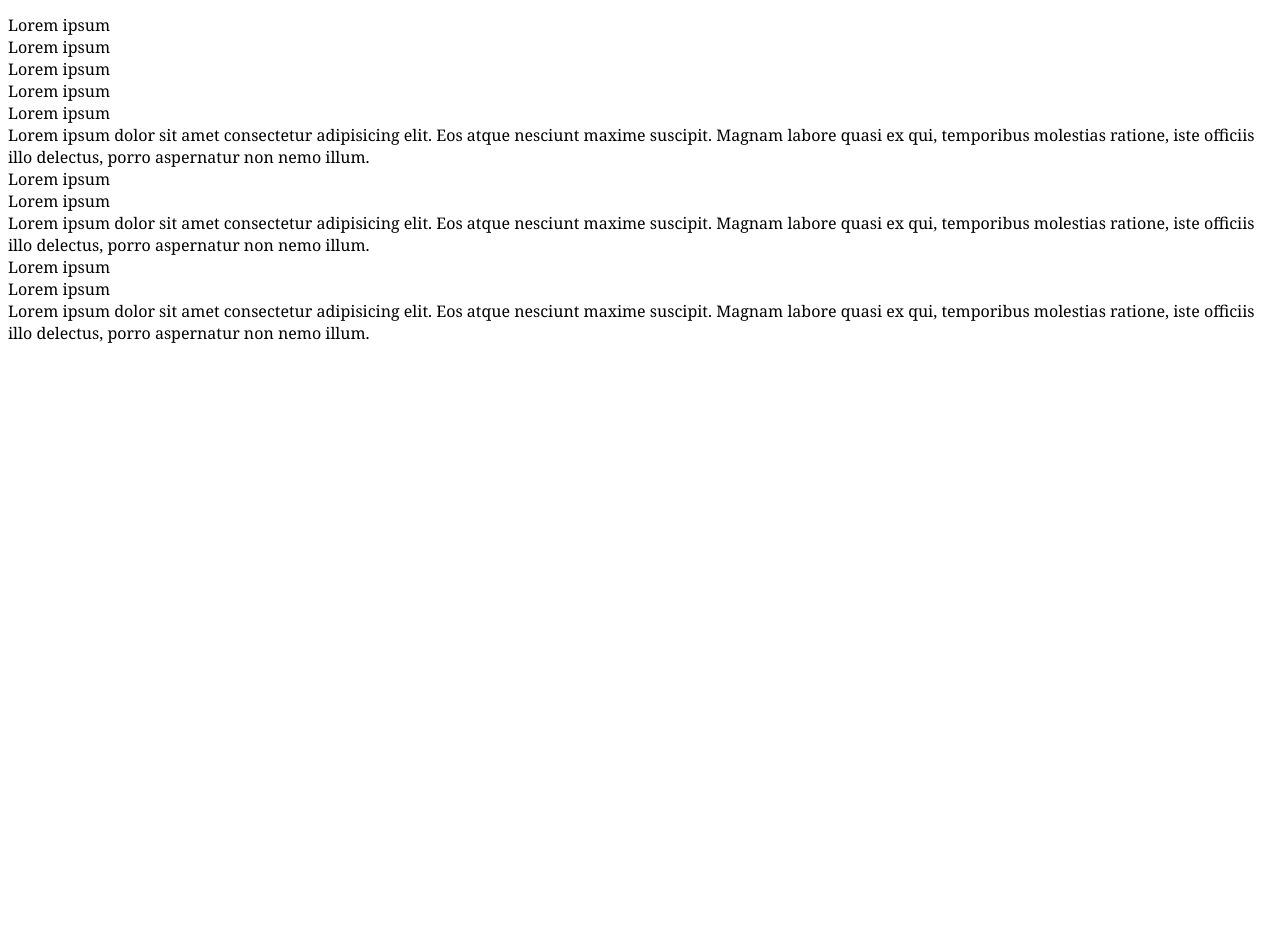
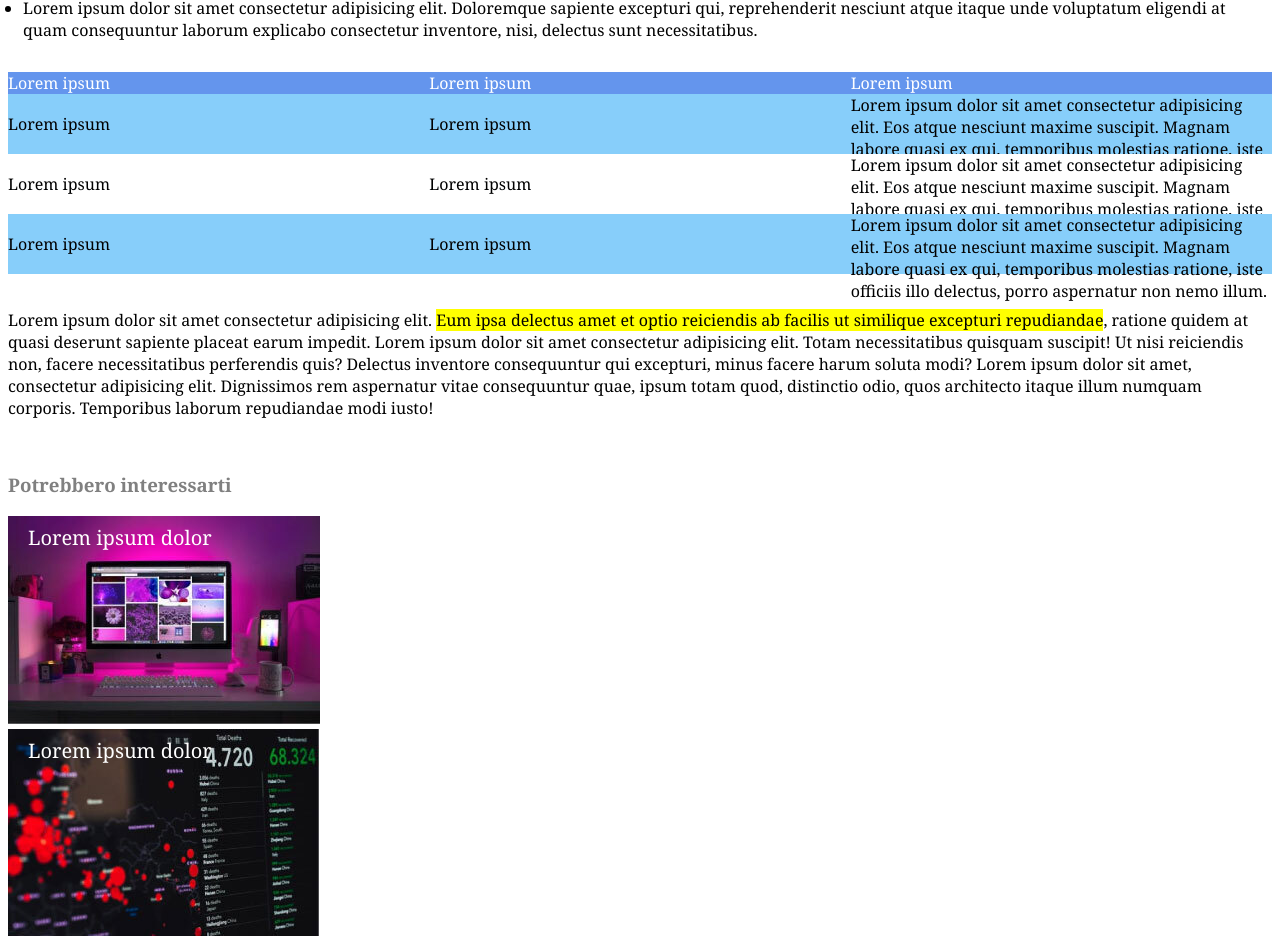
Before and after one commit to Sebushka89/html-css-booleaner, a plain HTML site: page index.html in a window 1280 px wide. Shown: the part 1172-2121 px from the top of the page. Before the commit the page ends 1524 px from the top, so only its background shows below. Drawn offline with Linux system fonts and the light colour scheme.

Commit message:
Final commit

```diff
--- a/css/style.css
+++ b/css/style.css
@@ -41,3 +41,74 @@
 .list {
     padding: 15px;
 }
+.autor {
+    font-size: 12px;
+}
+
+.row {
+    width: 100%;
+}
+
+.element {
+    display: inline-block;
+    width: 33.33333%;
+    float: left;
+    color: white;
+    background: cornflowerblue;
+}
+
+.element1 {
+    display: inline-block;
+    width: 33.33333%;
+    float: left;
+    background: lightskyblue;
+    height: 60px;
+    line-height: 60px;
+}
+
+
+.element2 {
+    display: inline-block;
+    width: 33.33333%;
+    float: left;
+    background: lightskyblue;
+    height: 60px;
+}
+
+.element1a {
+    display: inline-block;
+    width: 33.33333%;
+    float: left;
+    background: white;
+    height: 60px;
+    line-height: 60px;
+}
+
+.element2a { display: inline-block;
+    width: 33.33333%;
+    float: left;
+    background:white;
+    height: 60px;
+}
+
+.text {
+    padding-top: 35px;
+    clear: both;
+}
+
+.information {
+    color: gray;
+    padding-top: 35px;
+}
+
+.foto1 {
+    position: relative;
+    color: white;
+}
+
+.top_center {
+    position: absolute;
+    top: 8px;
+    left: 20px;
+    font-size: 20px;
+}
--- a/index.html
+++ b/index.html
@@ -1,5 +1,5 @@
 <!DOCTYPE html>
-<html lang="en">
+<html lang="zxx">
 <head>
     <meta charset="UTF-8">
     <meta http-equiv="X-UA-Compatible" content="IE=edge">
@@ -14,18 +14,20 @@
         <div class="banner">
             <div class="logo"></div>
         </div>
-        <h1 class="title">Internet deve essere al servizio del "bene pubblico": il manifesto di Tim Berners-Lee</h1>
+
+        <h1 class="title">Internet deve essere al servizio del "bene pubblico": il <br> manifesto di Tim Berners-Lee</h1>
         <h3 class="writer">Scritto da <span class="booleaner">The Booleaner</span> <br> il 10/10/2010</h3>
     </header>
 
     <!--il corpo del testo-->
-    <body>
+    <main>
         <div class="conteiner">
             <img src="./img/tim-1.jpg" alt="prima immagine Tim">
             <img src="./img/tim-2.jpg" alt="seconda immagine Tim">
         </div>
 
         <div class="autor">1st Photo: John S. and James L. Knight Foundation, by Scott Henrichsen <br> 2nd Photo: Wikimedia, by Paul Clarke</div>
+
         <p>Lorem ipsum dolor sit amet consectetur adipisicing elit. <span class="important">Eum ipsa delectus amet et optio reiciendis ab facilis ut similique excepturi repudiandae</span>, ratione quidem at quasi deserunt sapiente placeat earum impedit. Lorem ipsum dolor sit amet consectetur adipisicing elit. Totam necessitatibus quisquam suscipit! Ut nisi reiciendis non, facere necessitatibus perferendis quis? Delectus inventore consequuntur qui excepturi, minus facere harum soluta modi? Lorem ipsum dolor sit amet, consectetur adipisicing elit. Dignissimos rem aspernatur vitae consequuntur quae, ipsum totam quod, distinctio odio, quos architecto itaque illum numquam corporis. Temporibus laborum repudiandae modi iusto!</p>
 
         <ul class="list">
@@ -52,7 +54,20 @@
             <div class="element2">Lorem ipsum dolor sit amet consectetur adipisicing elit. Eos atque nesciunt maxime suscipit. Magnam labore quasi ex qui, temporibus molestias ratione, iste officiis illo delectus, porro aspernatur non nemo illum.</div>
         </div>
 
-    </body>
+        <div class="text">Lorem ipsum dolor sit amet consectetur adipisicing elit. <span class="important">Eum ipsa delectus amet et optio reiciendis ab facilis ut similique excepturi repudiandae</span>, ratione quidem at quasi deserunt sapiente placeat earum impedit. Lorem ipsum dolor sit amet consectetur adipisicing elit. Totam necessitatibus quisquam suscipit! Ut nisi reiciendis non, facere necessitatibus perferendis quis? Delectus inventore consequuntur qui excepturi, minus facere harum soluta modi? Lorem ipsum dolor sit amet, consectetur adipisicing elit. Dignissimos rem aspernatur vitae consequuntur quae, ipsum totam quod, distinctio odio, quos architecto itaque illum numquam corporis. Temporibus laborum repudiandae modi iusto!</div>
+    </main>
+<!-- parte finale del testo -->
+    <footer>
+        <h3 class="information"> Potrebbero interessarti</h3>
+            <div class="foto1">
+                <img src="./img/monitor.jpg" alt="foto monitor">
+                    <div class="top_center">Lorem ipsum dolor</div>
+            </div>
+            <div class="foto1">
+                <img src="./img/graph.jpg" alt="foto grafico">
+                    <div class="top_center">Lorem ipsum dolor</div>
+            </div>
+    </footer>
 
 </body>
 </html>
```
